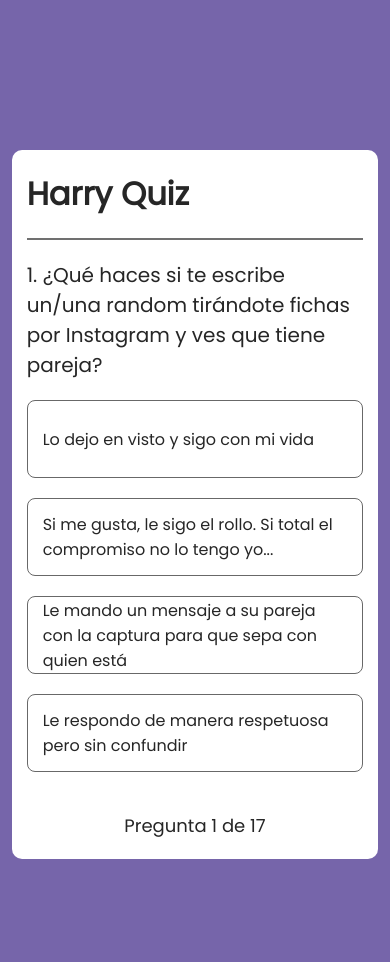
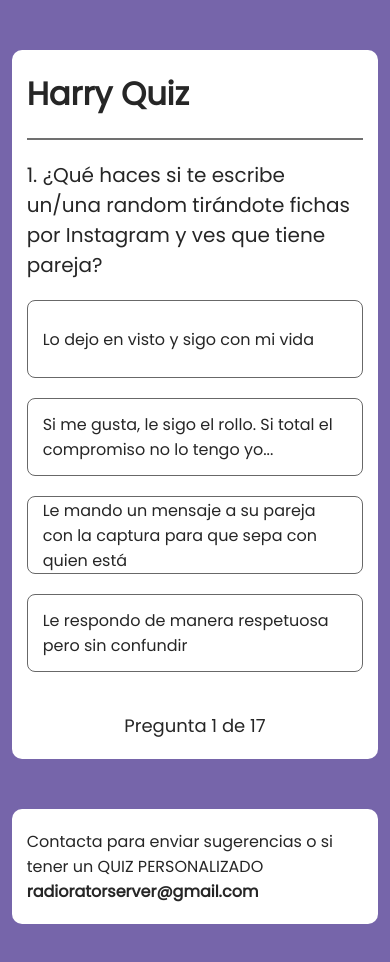
Before and after one commit to luis-mcr/harry-quiz, a React (Vite) app: page / in a window 390 px wide. Shown: the top 962 px of the page. After the commit the page ends 924 px from the top, so only its background shows below. Built offline with nearby package versions, Linux system fonts and the light colour scheme.

Commit message:
Version 1.5. Mejora estilos para dispositivos pequeños y añade el mensaje de contacto debajo del Quiz.

```diff
--- a/src/App.jsx
+++ b/src/App.jsx
@@ -1,11 +1,13 @@
 import React from 'react';
 import Quiz from './components/Quiz/Quiz.jsx';
+import Footer from './components/Footer/Footer.jsx';
 
 const App = () => {
 
   return (
     <>
       <Quiz/>
+      <Footer/>
     </>
   )
 }
--- /dev/null
+++ b/src/components/Footer/Footer.css
@@ -0,0 +1,29 @@
+.container-footer{
+    width: 640px;
+    margin: auto;
+    margin-top: 15px;
+    background-color: white;
+    color: #262626;
+    display: flex;
+    flex-direction: column;
+    border-radius: 10px;
+    padding: 20px 50px;
+}
+
+@media screen and (max-width: 576px) {
+    .container-footer {
+        width: 94%;
+        padding: 20px 15px;
+        margin-top: 50px;
+    }
+
+    .container ul li {
+        height: 78px;
+        font-size: 16px;
+    }
+
+    .container h2 {
+        font-size: 20px;
+        font-weight: 500;
+    }
+}
--- /dev/null
+++ b/src/components/Footer/Footer.jsx
@@ -0,0 +1,10 @@
+import React from 'react';
+import "./Footer.css";
+
+const Footer = () => {
+  return (
+    <div className='container-footer'>Contacta para enviar sugerencias o si tener un QUIZ PERSONALIZADO <b>radioratorserver@gmail.com</b></div>
+  )
+}
+
+export default Footer
--- a/src/components/Quiz/Quiz.css
+++ b/src/components/Quiz/Quiz.css
@@ -62,6 +62,7 @@
     .container {
         width: 94%;
         padding: 20px 15px;
+        margin-top: 50px;
     }
 
     .container ul li {
```
Also changed, not shown: 1 other file (tests, documents, lock files or other folders).
